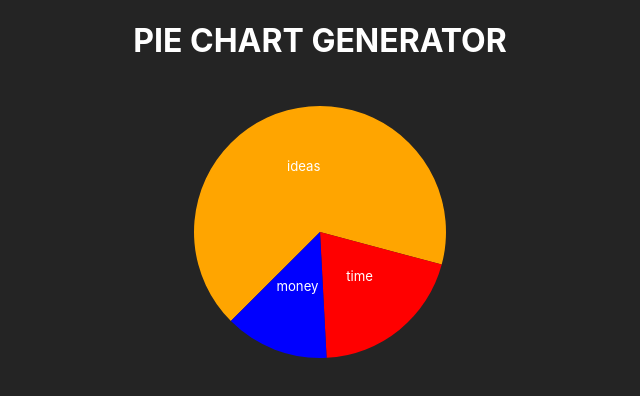
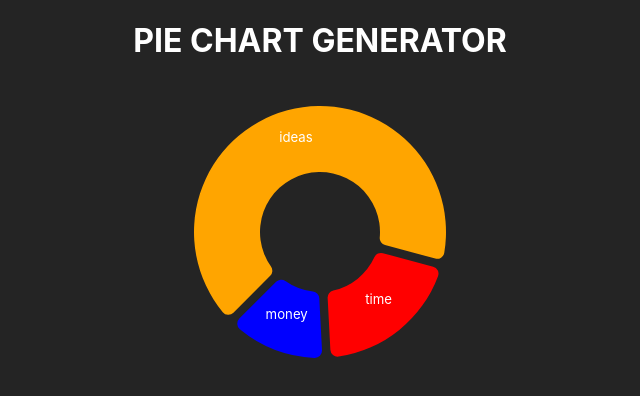
Before and after one commit to bxjulien/pie-chart-generator, a Next.js app: page / in a window 1280 px wide. Shown: the top 396 px of the page, without its empty margins (320-960 px from the left). Built offline with nearby package versions, Linux system fonts and the light colour scheme.

Commit message:
ui wireframe

```diff
--- a/pages/index.js
+++ b/pages/index.js
@@ -5,7 +5,7 @@ import drawChart from '../utils/drawChart'
 export default function Home() {
   const graphRef = useRef(null);
 
-  const donut = false;
+  const donut = true;
   const ratio = false;
   const displayName = true;
 
@@ -22,9 +22,9 @@ export default function Home() {
   ];
 
   return (
-    <div className={styles.container}>
+    <main className={styles.layout}>
       <h1>PIE CHART GENERATOR</h1>
       <div className={styles.graph} ref={graphRef} />
-    </div>
+    </main>
   )
 }
--- a/styles/Home.module.scss
+++ b/styles/Home.module.scss
@@ -1,4 +1,4 @@
-.container {
+.layout {
   padding: 0 2rem;
   width: 100%;
 
```
Also changed, not shown: ui.png (added).
